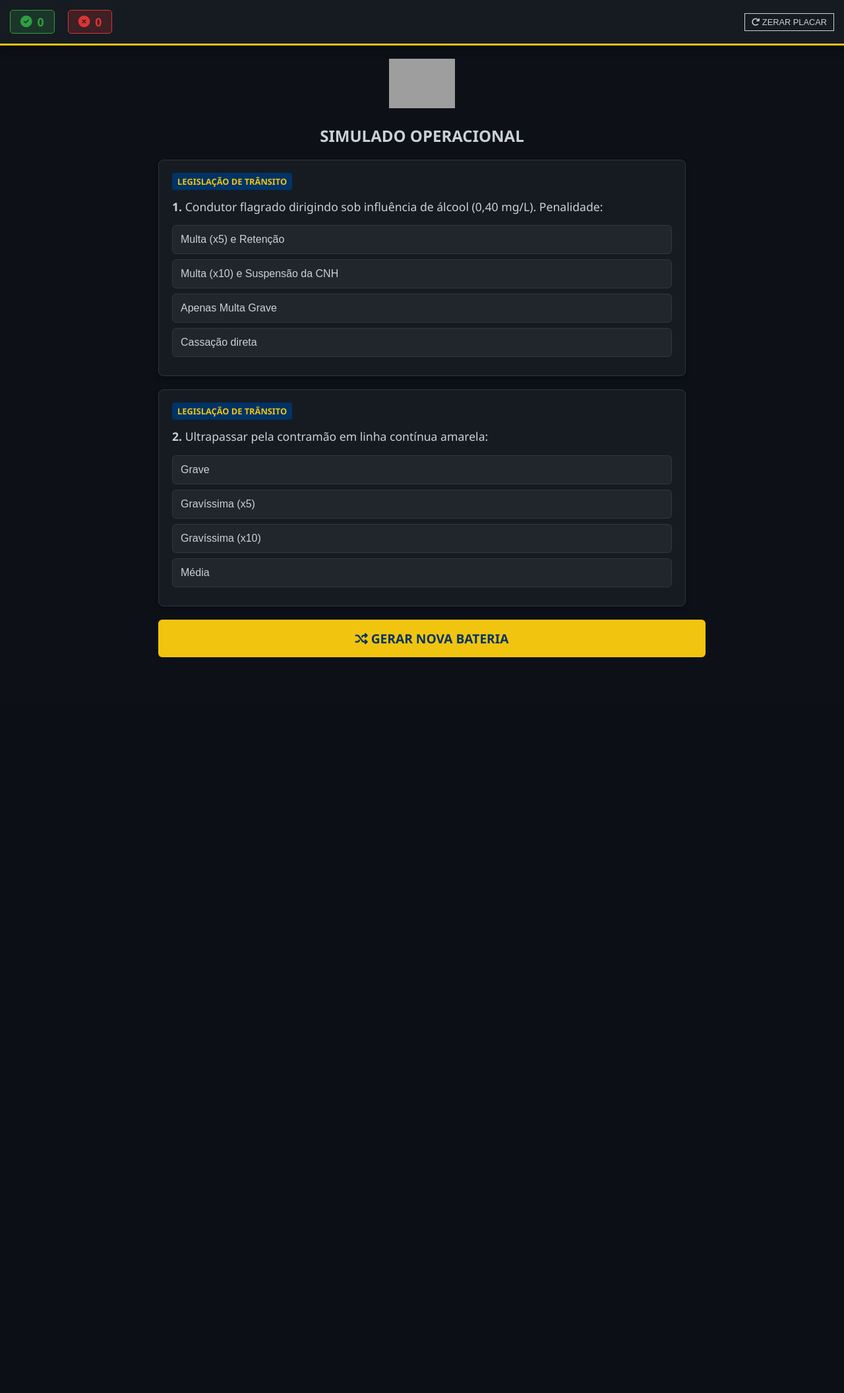
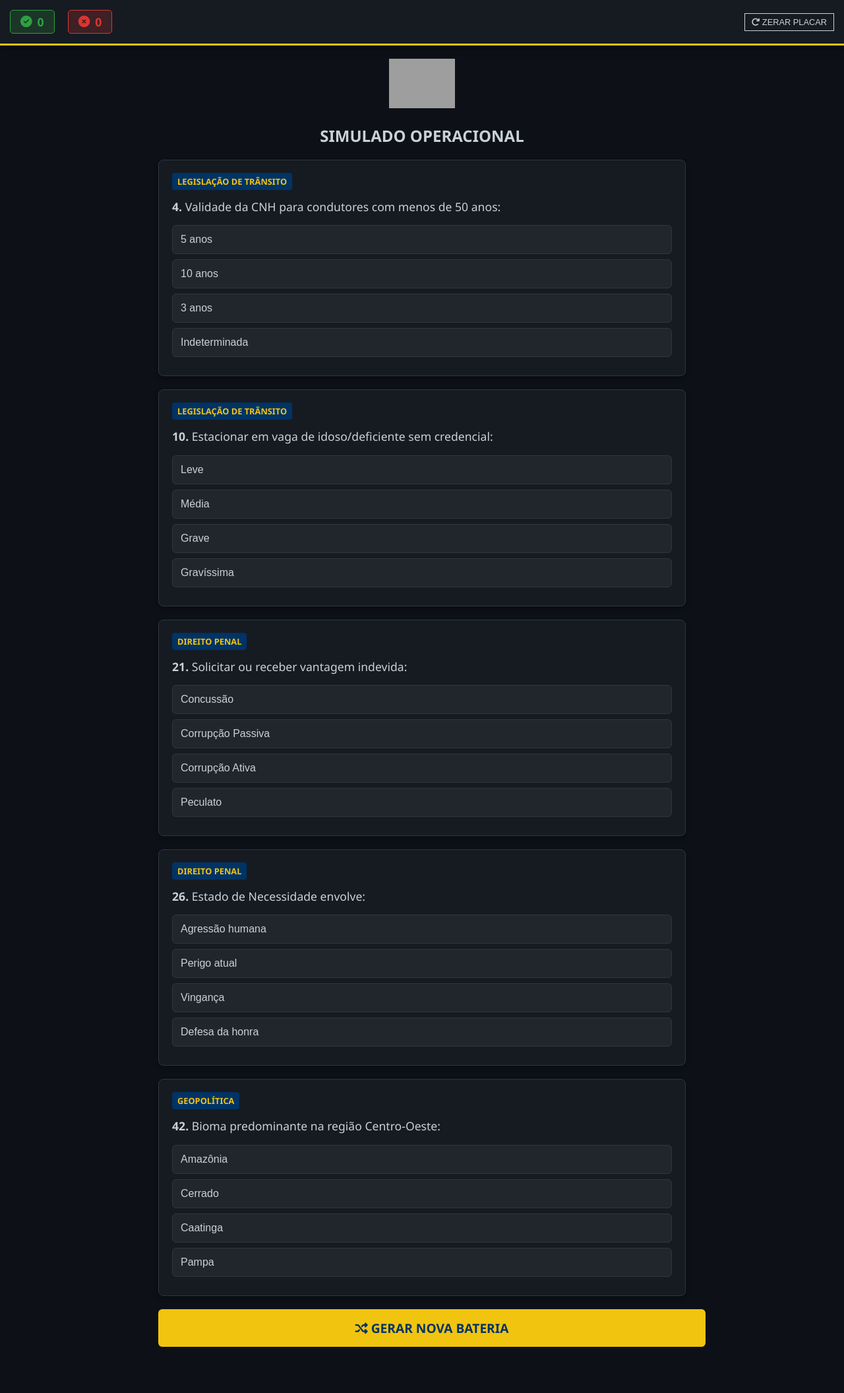
Before and after one commit to DaviSantosDev77/cybersecurity-tools, a Flask app: page / in a window 1280 px wide. Shown: the whole page at 66% size. Before the commit the page ends 996 px from the top, so only its background shows below. Run offline with Flask 3, Linux system fonts and the light colour scheme; grey boxes are pictures that could not be loaded.

Commit message:
Agora vai

```diff
--- a/app.py
+++ b/app.py
@@ -4,11 +4,59 @@ import os
 
 app = Flask(__name__)
 
-app.secret_key = 'senha-super-secreta-prf-tactical'
+app.secret_key = 'chave_secreta_placar_prf'
 
 questoes = [
-    {"id": 1, "materia": "LEGISLAÇÃO DE TRÂNSITO", "enunciado": "Condutor flagrado dirigindo sob influência de álcool (0,40 mg/L). Penalidade:", "opcoes": ["Multa (x5) e Retenção", "Multa (x10) e Suspensão da CNH", "Apenas Multa Grave", "Cassação direta"], "correta": "Multa (x10) e Suspensão da CNH", "explicacao": "Art. 165 CTB. Infração gravíssima, multa 10x e suspensão por 12 meses."},
-    {"id": 2, "materia": "LEGISLAÇÃO DE TRÂNSITO", "enunciado": "Ultrapassar pela contramão em linha contínua amarela:", "opcoes": ["Grave", "Gravíssima (x5)", "Gravíssima (x10)", "Média"], "correta": "Gravíssima (x5)", "explicacao": "Art. 203, V. Ultrapassagem proibida é Gravíssima x5."},
+    {"id": 1, "materia": "LEGISLAÇÃO DE TRÂNSITO", "enunciado": "Condutor flagrado dirigindo sob influência de álcool (bafômetro acusou 0,40 mg/L). Qual a penalidade?", "opcoes": ["Multa (x5) e Retenção", "Multa (x10) e Suspensão da CNH", "Apenas Multa Grave", "Cassação direta"], "correta": "Multa (x10) e Suspensão da CNH", "explicacao": "Art. 165 CTB. Infração gravíssima, multa 10x e suspensão por 12 meses."},
+    {"id": 2, "materia": "LEGISLAÇÃO DE TRÂNSITO", "enunciado": "Ultrapassar pela contramão em linha contínua amarela. Classificação:", "opcoes": ["Grave", "Gravíssima (x5)", "Gravíssima (x10)", "Média"], "correta": "Gravíssima (x5)", "explicacao": "Art. 203, V. Ultrapassagem proibida é Gravíssima x5."},
+    {"id": 3, "materia": "LEGISLAÇÃO DE TRÂNSITO", "enunciado": "Falta de cinto de segurança (condutor ou passageiro). Infração:", "opcoes": ["Grave + Retenção", "Gravíssima + Multa", "Média + Remoção", "Leve"], "correta": "Grave + Retenção", "explicacao": "Art. 167. Infração Grave e retenção do veículo até colocação do cinto."},
+    {"id": 4, "materia": "LEGISLAÇÃO DE TRÂNSITO", "enunciado": "Validade da CNH para condutores com menos de 50 anos:", "opcoes": ["5 anos", "10 anos", "3 anos", "Indeterminada"], "correta": "10 anos", "explicacao": "Lei 14.071/20 ampliou para 10 anos a validade para condutores < 50 anos."},
+    {"id": 5, "materia": "LEGISLAÇÃO DE TRÂNSITO", "enunciado": "Criança de 6 anos no banco da frente. Pode?", "opcoes": ["Sim, com cinto", "Não, apenas maiores de 10 anos", "Sim, no colo", "Depende do carro"], "correta": "Não, apenas maiores de 10 anos", "explicacao": "Crianças menores de 10 anos que não atingiram 1,45m devem ir no banco traseiro."},
+    {"id": 6, "materia": "LEGISLAÇÃO DE TRÂNSITO", "enunciado": "Recusa ao teste do bafômetro. Consequência:", "opcoes": ["Nenhuma", "Apenas multa", "Mesmas penalidades da embriaguez", "Prisão"], "correta": "Mesmas penalidades da embriaguez", "explicacao": "Art. 165-A. A recusa gera as mesmas sanções administrativas da embriaguez confirmada."},
+    {"id": 7, "materia": "LEGISLAÇÃO DE TRÂNSITO", "enunciado": "Qual a categoria de CNH para conduzir veículo de transporte de passageiros com mais de 8 lugares?", "opcoes": ["Categoria B", "Categoria C", "Categoria D", "Categoria E"], "correta": "Categoria D", "explicacao": "Categoria D é exigida para transporte de passageiros (ônibus, vans) > 8 lugares."},
+    {"id": 8, "materia": "LEGISLAÇÃO DE TRÂNSITO", "enunciado": "Avançar o sinal vermelho do semáforo é infração:", "opcoes": ["Média", "Grave", "Gravíssima", "Leve"], "correta": "Gravíssima", "explicacao": "Art. 208. Avançar sinal vermelho ou de parada obrigatória é infração Gravíssima."},
+    {"id": 9, "materia": "LEGISLAÇÃO DE TRÂNSITO", "enunciado": "Dirigir manuseando telefone celular. Infração:", "opcoes": ["Média", "Grave", "Gravíssima", "Leve"], "correta": "Gravíssima", "explicacao": "Art. 252, Parágrafo único. Segurar ou manusear celular é Gravíssima."},
+    {"id": 10, "materia": "LEGISLAÇÃO DE TRÂNSITO", "enunciado": "Estacionar em vaga de idoso/deficiente sem credencial:", "opcoes": ["Leve", "Média", "Grave", "Gravíssima"], "correta": "Gravíssima", "explicacao": "Alteração recente do CTB tornou essa infração Gravíssima."},
+    {"id": 11, "materia": "LEGISLAÇÃO DE TRÂNSITO", "enunciado": "Velocidade superior à máxima em mais de 50%. Penalidade:", "opcoes": ["Multa x3 + Suspensão", "Multa Grave", "Multa Média", "Apenas Advertência"], "correta": "Multa x3 + Suspensão", "explicacao": "Art. 218, III. Acima de 50% é Gravíssima x3 e suspensão imediata."},
+    {"id": 12, "materia": "LEGISLAÇÃO DE TRÂNSITO", "enunciado": "Transitar em marcha à ré, salvo na distância necessária para pequenas manobras:", "opcoes": ["Permitido sempre", "Infração Grave", "Infração Média", "Infração Leve"], "correta": "Infração Grave", "explicacao": "Art. 194. É infração Grave se não for para pequena manobra."},
+    {"id": 13, "materia": "FÍSICA (CINEMÁTICA)", "enunciado": "Converta 72 km/h para m/s:", "opcoes": ["10 m/s", "15 m/s", "20 m/s", "25 m/s"], "correta": "20 m/s", "explicacao": "Divida por 3,6. 72 / 3,6 = 20 m/s."},
+    {"id": 14, "materia": "FÍSICA (DINÂMICA)", "enunciado": "Qual força permite que o carro faça uma curva sem derrapar?", "opcoes": ["Centrífuga", "Atrito", "Peso", "Normal"], "correta": "Atrito", "explicacao": "A força de atrito lateral atua como força centrípeta segurando o carro."},
+    {"id": 15, "materia": "FÍSICA (CINEMÁTICA)", "enunciado": "Um carro a 108 km/h percorre quantos metros em 1 segundo?", "opcoes": ["20m", "30m", "40m", "50m"], "correta": "30m", "explicacao": "108 / 3,6 = 30 m/s."},
+    {"id": 16, "materia": "FÍSICA (DINÂMICA)", "enunciado": "Em uma colisão, se a velocidade dobra, a energia cinética:", "opcoes": ["Dobra", "Quadruplica", "Triplica", "Mantém-se"], "correta": "Quadruplica", "explicacao": "A energia cinética é proporcional ao quadrado da velocidade (v²)."},
+    {"id": 17, "materia": "FÍSICA (DINÂMICA)", "enunciado": "A tendência de um corpo em manter seu estado de movimento chama-se:", "opcoes": ["Força", "Aceleração", "Inércia", "Gravidade"], "correta": "Inércia", "explicacao": "Primeira Lei de Newton."},
+    {"id": 18, "materia": "FÍSICA (CINEMÁTICA)", "enunciado": "Movimento Retilíneo Uniforme (MRU) possui aceleração:", "opcoes": ["Constante e positiva", "Constante e negativa", "Nula", "Variável"], "correta": "Nula", "explicacao": "No MRU a velocidade é constante, logo a aceleração é zero."},
+    {"id": 19, "materia": "DIREITO PENAL", "enunciado": "Policial que se apropria de bem apreendido comete:", "opcoes": ["Furto", "Roubo", "Peculato", "Prevaricação"], "correta": "Peculato", "explicacao": "Art. 312 CP. Peculato-apropriação."},
+    {"id": 20, "materia": "DIREITO PENAL", "enunciado": "Exigir vantagem indevida em razão da função (ex: 'caixinha' na blitz):", "opcoes": ["Corrupção Passiva", "Concussão", "Prevaricação", "Suborno"], "correta": "Concussão", "explicacao": "Art. 316. O verbo núcleo é 'Exigir'."},
+    {"id": 21, "materia": "DIREITO PENAL", "enunciado": "Solicitar ou receber vantagem indevida:", "opcoes": ["Concussão", "Corrupção Passiva", "Corrupção Ativa", "Peculato"], "correta": "Corrupção Passiva", "explicacao": "Art. 317. O verbo é 'Solicitar' ou 'Receber'."},
+    {"id": 22, "materia": "DIREITO PENAL", "enunciado": "Particular que oferece dinheiro ao policial:", "opcoes": ["Corrupção Passiva", "Concussão", "Corrupção Ativa", "Tráfico de Influência"], "correta": "Corrupção Ativa", "explicacao": "Art. 333. O crime do particular é Corrupção Ativa."},
+    {"id": 23, "materia": "DIREITO PENAL", "enunciado": "Deixar de praticar ato de ofício por sentimento pessoal (preguiça/dó):", "opcoes": ["Prevaricação", "Peculato", "Corrupção", "Condescendência"], "correta": "Prevaricação", "explicacao": "Art. 319. Retardar ou deixar de praticar ato para satisfazer interesse pessoal."},
+    {"id": 24, "materia": "DIREITO PENAL", "enunciado": "Chefe que não pune subordinado por indulgência (dó):", "opcoes": ["Prevaricação", "Condescendência Criminosa", "Peculato", "Favorecimento"], "correta": "Condescendência Criminosa", "explicacao": "Art. 320. Deixar de responsabilizar subordinado por indulgência."},
+    {"id": 25, "materia": "DIREITO PENAL", "enunciado": "Legítima defesa exige agressão:", "opcoes": ["Futura", "Passada", "Injusta, atual ou iminente", "Justa"], "correta": "Injusta, atual ou iminente", "explicacao": "Art. 25 CP. Requisitos da Legítima Defesa."},
+    {"id": 26, "materia": "DIREITO PENAL", "enunciado": "Estado de Necessidade envolve:", "opcoes": ["Agressão humana", "Perigo atual", "Vingança", "Defesa da honra"], "correta": "Perigo atual", "explicacao": "Art. 24 CP. Salvar-se de perigo atual não provocado por sua vontade."},
+    {"id": 27, "materia": "DIREITO CONSTITUCIONAL", "enunciado": "A casa é asilo inviolável, salvo em caso de:", "opcoes": ["Qualquer hora com ordem judicial", "Flagrante delito", "Suspeita sem provas", "Denúncia anônima"], "correta": "Flagrante delito", "explicacao": "Art. 5º, XI. Flagrante, desastre, socorro ou ordem judicial (dia)."},
+    {"id": 28, "materia": "DIREITO CONSTITUCIONAL", "enunciado": "A PRF é órgão permanente organizado e mantido pela:", "opcoes": ["Estados", "Municípios", "União", "Forças Armadas"], "correta": "União", "explicacao": "Art. 144. PRF é órgão da União."},
+    {"id": 29, "materia": "DIREITO CONSTITUCIONAL", "enunciado": "Ninguém será privado de liberdade sem:", "opcoes": ["Aviso prévio", "Devido processo legal", "Confissão", "Testemunhas"], "correta": "Devido processo legal", "explicacao": "Princípio do Devido Processo Legal (Art. 5º, LIV)."},
+    {"id": 30, "materia": "DIREITO CONSTITUCIONAL", "enunciado": "É livre a manifestação do pensamento, sendo vedado:", "opcoes": ["O anonimato", "A crítica política", "O uso da internet", "O debate religioso"], "correta": "O anonimato", "explicacao": "Art. 5º, IV. Vedado o anonimato."},
+    {"id": 31, "materia": "DIREITO CONSTITUCIONAL", "enunciado": "Remédio constitucional para garantir liberdade de locomoção:", "opcoes": ["Habeas Data", "Mandado de Segurança", "Habeas Corpus", "Ação Popular"], "correta": "Habeas Corpus", "explicacao": "HC protege o direito de ir e vir."},
+    {"id": 32, "materia": "INFORMÁTICA", "enunciado": "Técnica de enganar usuário para roubar senhas (ex: site falso):", "opcoes": ["Phishing", "DDoS", "Virus", "Backup"], "correta": "Phishing", "explicacao": "Engenharia social para 'pescar' dados."},
+    {"id": 33, "materia": "INFORMÁTICA", "enunciado": "Software malicioso que sequestra dados e pede resgate:", "opcoes": ["Spyware", "Ransomware", "Worm", "Trojan"], "correta": "Ransomware", "explicacao": "Ransom = Resgate. Criptografa arquivos e cobra em Bitcoin."},
+    {"id": 34, "materia": "INFORMÁTICA", "enunciado": "Protocolo seguro de navegação na internet (cadeado):", "opcoes": ["HTTP", "FTP", "HTTPS", "SMTP"], "correta": "HTTPS", "explicacao": "O 'S' indica SSL/TLS (Criptografia)."},
+    {"id": 35, "materia": "INFORMÁTICA", "enunciado": "Atalho padrão para bloquear a tela no Windows:", "opcoes": ["Win + L", "Ctrl + C", "Alt + F4", "Win + E"], "correta": "Win + L", "explicacao": "L de Lock (Bloquear)."},
+    {"id": 36, "materia": "INFORMÁTICA", "enunciado": "Dispositivo que conecta redes diferentes e escolhe a melhor rota:", "opcoes": ["Switch", "Hub", "Roteador", "Modem"], "correta": "Roteador", "explicacao": "O Roteador (Router) encaminha pacotes entre redes."},
+    {"id": 37, "materia": "INFORMÁTICA", "enunciado": "Extensão padrão de scripts Python:", "opcoes": [".py", ".exe", ".java", ".html"], "correta": ".py", "explicacao": "Arquivos Python terminam em .py."},
+    {"id": 38, "materia": "ÉTICA", "enunciado": "Princípio que exige que a Administração Pública seja transparente:", "opcoes": ["Legalidade", "Impessoalidade", "Publicidade", "Eficiência"], "correta": "Publicidade", "explicacao": "Atos administrativos devem ser públicos."},
+    {"id": 39, "materia": "ÉTICA", "enunciado": "O servidor deve tratar o patrimônio público com:", "opcoes": ["Descaso", "Como se fosse seu", "Zelo e economia", "Apenas uso"], "correta": "Zelo e economia", "explicacao": "Dever de probidade e cuidado com o bem público."},
+    {"id": 40, "materia": "ÉTICA", "enunciado": "Princípio onde o administrador só pode fazer o que a lei autoriza:", "opcoes": ["Legalidade", "Moralidade", "Autonomia", "Livre arbítrio"], "correta": "Legalidade", "explicacao": "Na Adm. Pública, só se faz o que a lei permite."},
+    {"id": 41, "materia": "GEOPOLÍTICA", "enunciado": "Principal modal de transporte de cargas no Brasil:", "opcoes": ["Ferroviário", "Rodoviário", "Hidroviário", "Aéreo"], "correta": "Rodoviário", "explicacao": "Matriz de transporte brasileira é concentrada em rodovias."},
+    {"id": 42, "materia": "GEOPOLÍTICA", "enunciado": "Bioma predominante na região Centro-Oeste:", "opcoes": ["Amazônia", "Cerrado", "Caatinga", "Pampa"], "correta": "Cerrado", "explicacao": "O Cerrado é o bioma típico do planalto central."},
+    {"id": 43, "materia": "LEGISLAÇÃO DE TRÂNSITO", "enunciado": "A CNH deve ser renovada a cada quantos anos para maiores de 70 anos?", "opcoes": ["3 anos", "5 anos", "10 anos", "2 anos"], "correta": "3 anos", "explicacao": "Acima de 70 anos, a validade máxima é de 3 anos."},
+    {"id": 44, "materia": "LEGISLAÇÃO DE TRÂNSITO", "enunciado": "Veículos de emergência têm livre circulação quando:", "opcoes": ["Sempre", "Apenas com giroflex ligado", "Com giroflex e sirene ligados", "Apenas de dia"], "correta": "Com giroflex e sirene ligados", "explicacao": "Art. 29. A prioridade depende dos dispositivos sonoros e luminosos acionados."},
+    {"id": 45, "materia": "DIREITO PENAL", "enunciado": "Crime impossível (Art. 17 CP) ocorre quando:", "opcoes": ["O agente desiste", "O meio é ineficaz ou o objeto impróprio", "O agente se arrepende", "Não há testemunhas"], "correta": "O meio é ineficaz ou o objeto impróprio", "explicacao": "Não se pune a tentativa quando é impossível consumar o crime."},
+    {"id": 46, "materia": "LEGISLAÇÃO DE TRÂNSITO", "enunciado": "Estacionar na contramão de direção. Infração:", "opcoes": ["Média", "Leve", "Grave", "Gravíssima"], "correta": "Média", "explicacao": "Art. 181, XV. Estacionar na contramão é infração Média."},
+    {"id": 47, "materia": "DIREITO PROCESSUAL PENAL", "enunciado": "O Inquérito Policial tem natureza:", "opcoes": ["Judicial", "Administrativa e Inquisitorial", "Acusatória", "Pública"], "correta": "Administrativa e Inquisitorial", "explicacao": "O IP é procedimento administrativo para colher provas, sem contraditório pleno."},
+    {"id": 48, "materia": "LEGISLAÇÃO DE TRÂNSITO", "enunciado": "Transitar pelo acostamento (quando não permitido). Infração:", "opcoes": ["Grave", "Média", "Gravíssima (x3)", "Leve"], "correta": "Gravíssima (x3)", "explicacao": "Art. 193. Transitar em acostamentos é Gravíssima com multiplicador x3."},
+    {"id": 49, "materia": "FÍSICA", "enunciado": "A unidade de Força no Sistema Internacional é:", "opcoes": ["Joule", "Watt", "Newton", "Pascal"], "correta": "Newton", "explicacao": "Newton (N) é a unidade de força (F=m.a)."},
+    {"id": 50, "materia": "INFORMÁTICA", "enunciado": "Parte física do computador (peças):", "opcoes": ["Software", "Hardware", "Peopleware", "Firmware"], "correta": "Hardware", "explicacao": "Hardware é o que você chuta, Software é o que você xinga."}
 ]
 
 @app.route('/', methods=['GET', 'POST'])
@@ -19,7 +67,8 @@ def index():
         session['erros'] = 0
 
     if 'questoes_ids' not in session:
-        amostra = random.sample(questoes, 5) if len(questoes) >= 5 else questoes
+        qtd = 5 if len(questoes) >= 5 else len(questoes)
+        amostra = random.sample(questoes, qtd)
         session['questoes_ids'] = [q['id'] for q in amostra]
 
     questoes_atuais = [q for q in questoes if q['id'] in session['questoes_ids']]
@@ -36,21 +85,22 @@ def index():
             session.pop('questoes_ids', None)
             return redirect(url_for('index'))
 
-        # Lógica de Resposta
-        id_respondido = int(request.form.get('id_questao'))
-        resposta_usuario = request.form.get('resposta')
+        try:
+            id_respondido = int(request.form.get('id_questao'))
+            resposta_usuario = request.form.get('resposta')
 
-        questao_focada = next((q for q in questoes_atuais if q['id'] == id_respondido), None)
+            questao_focada = next((q for q in questoes_atuais if q['id'] == id_respondido), None)
 
-        if questao_focada:
-            if resposta_usuario == questao_focada['correta']:
-                acertou = True
-                session['acertos'] += 1
-            else:
-                acertou = False
-                session['erros'] += 1
-            session.modified = True
-
+            if questao_focada:
+                if resposta_usuario == questao_focada['correta']:
+                    acertou = True
+                    session['acertos'] += 1
+                else:
+                    acertou = False
+                    session['erros'] += 1
+                session.modified = True
+        except:
+            pass
 
     return render_template('quiz.html',
                          questoes=questoes_atuais,
--- a/templates/quiz.html
+++ b/templates/quiz.html
@@ -3,7 +3,7 @@
 <head>
     <meta charset="UTF-8">
     <meta name="viewport" content="width=device-width, initial-scale=1.0">
-    <title>Simulado Tático PRF</title>
+    <title>Simulado PRF Tático</title>
     <link rel="stylesheet" href="https://cdnjs.cloudflare.com/ajax/libs/font-awesome/6.4.0/css/all.min.css">
     <style>
         :root {
@@ -109,7 +109,6 @@
 
         .opcoes button:hover { background-color: #30363d; border-color: var(--prf-yellow); }
 
-        /* Feedbacks */
         .feedback { padding: 15px; border-radius: 6px; margin-top: 15px; font-weight: bold; }
         .feedback.sucesso { background-color: rgba(46, 160, 67, 0.2); border: 1px solid var(--correct); color: #4ade80; }
         .feedback.erro { background-color: rgba(218, 54, 51, 0.2); border: 1px solid var(--wrong); color: #f87171; }
```
